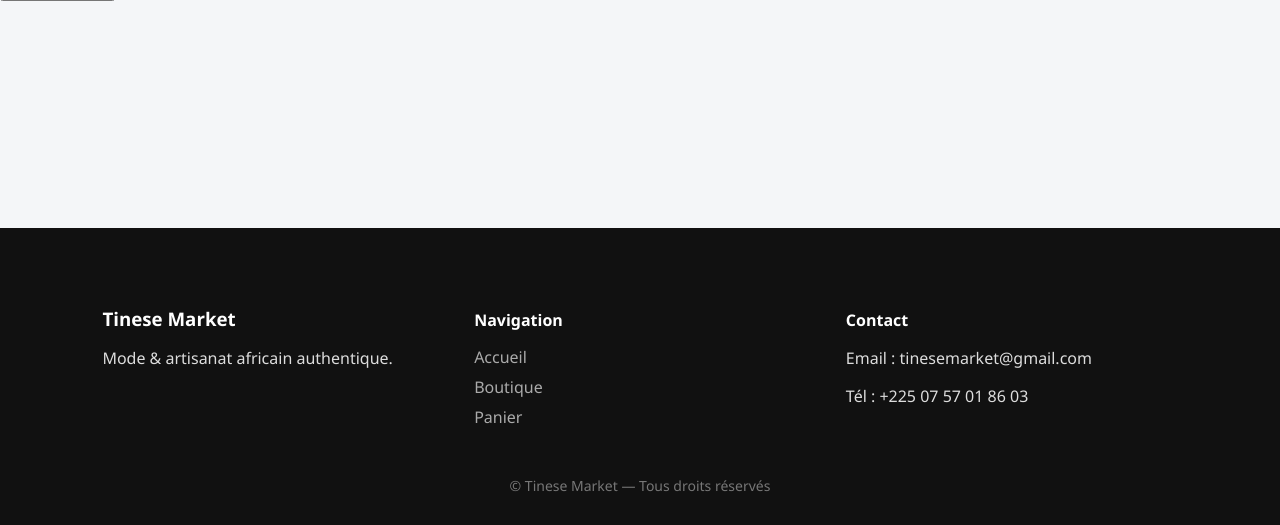
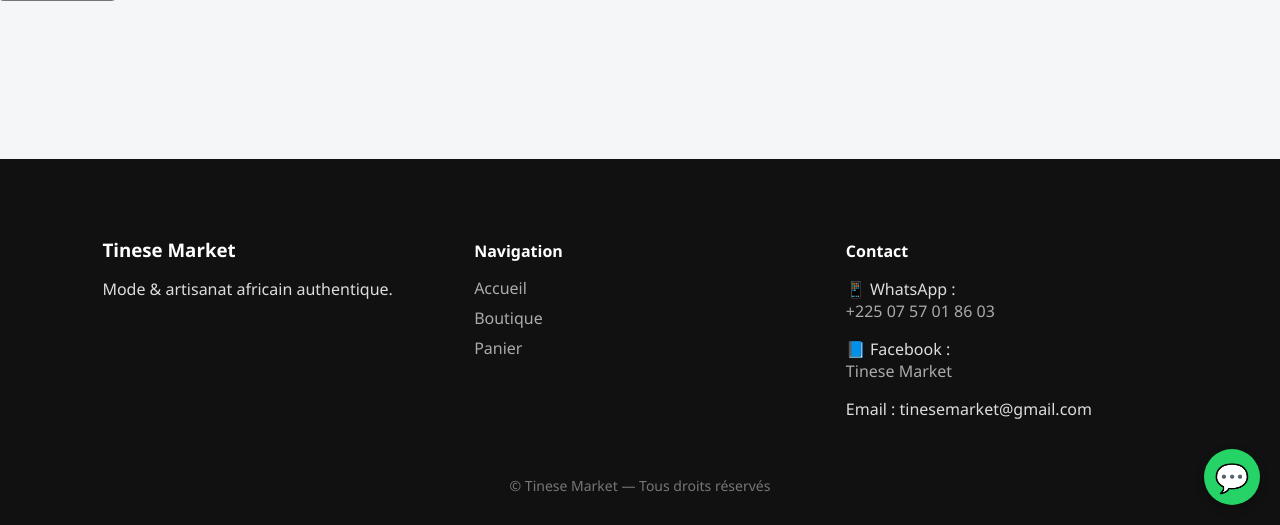
Before and after one commit to tinesemarket/tinese-market, a Django app: page /accounts/register/ in a window 1280 px wide. Shown: the part 275-800 px from the top of the page. Run offline with Django 5.2, Linux system fonts and the light colour scheme.

Commit message:
Add WhatsApp floating button and social contact links

```diff
--- a/static/css/style.css
+++ b/static/css/style.css
@@ -570,3 +570,25 @@ main {
         font-size: 14px;
     }
 }
+/* ===== WHATSAPP FLOAT BUTTON ===== */
+.whatsapp-float {
+    position: fixed;
+    bottom: 20px;
+    right: 20px;
+    background-color: #25D366;
+    color: white;
+    font-size: 28px;
+    width: 56px;
+    height: 56px;
+    border-radius: 50%;
+    display: flex;
+    align-items: center;
+    justify-content: center;
+    text-decoration: none;
+    box-shadow: 0 4px 10px rgba(0,0,0,0.25);
+    z-index: 1000;
+}
+
+.whatsapp-float:hover {
+    background-color: #1ebe5d;
+}
--- a/templates/base.html
+++ b/templates/base.html
@@ -8,6 +8,14 @@
 
 
 </head>
+<!-- ===== BOUTON WHATSAPP FLOTTANT ===== -->
+<a href="https://wa.me/2250757018603?text=Bonjour%20Tinese%20Market%2C%20je%20souhaite%20un%20renseignement"
+   class="whatsapp-float"
+   target="_blank"
+   aria-label="Contact WhatsApp">
+    💬
+</a>
+
 <body>
 
     <!-- ===== HEADER / MENU ===== -->
@@ -67,9 +75,24 @@
 
         <div>
             <h4>Contact</h4>
+
+            <p>
+                📱 WhatsApp :
+                <a href="https://wa.me/2250757018603" target="_blank">
+                    +225 07 57 01 86 03
+                </a>
+            </p>
+
+            <p>
+                📘 Facebook :
+                <a href="https://www.facebook.com/tinesemarket" target="_blank">
+                    Tinese Market
+                </a>
+            </p>
+
             <p>Email : tinesemarket@gmail.com</p>
-            <p>Tél : +225 07 57 01 86 03</p>
         </div>
+
 
     </div>
 
```
